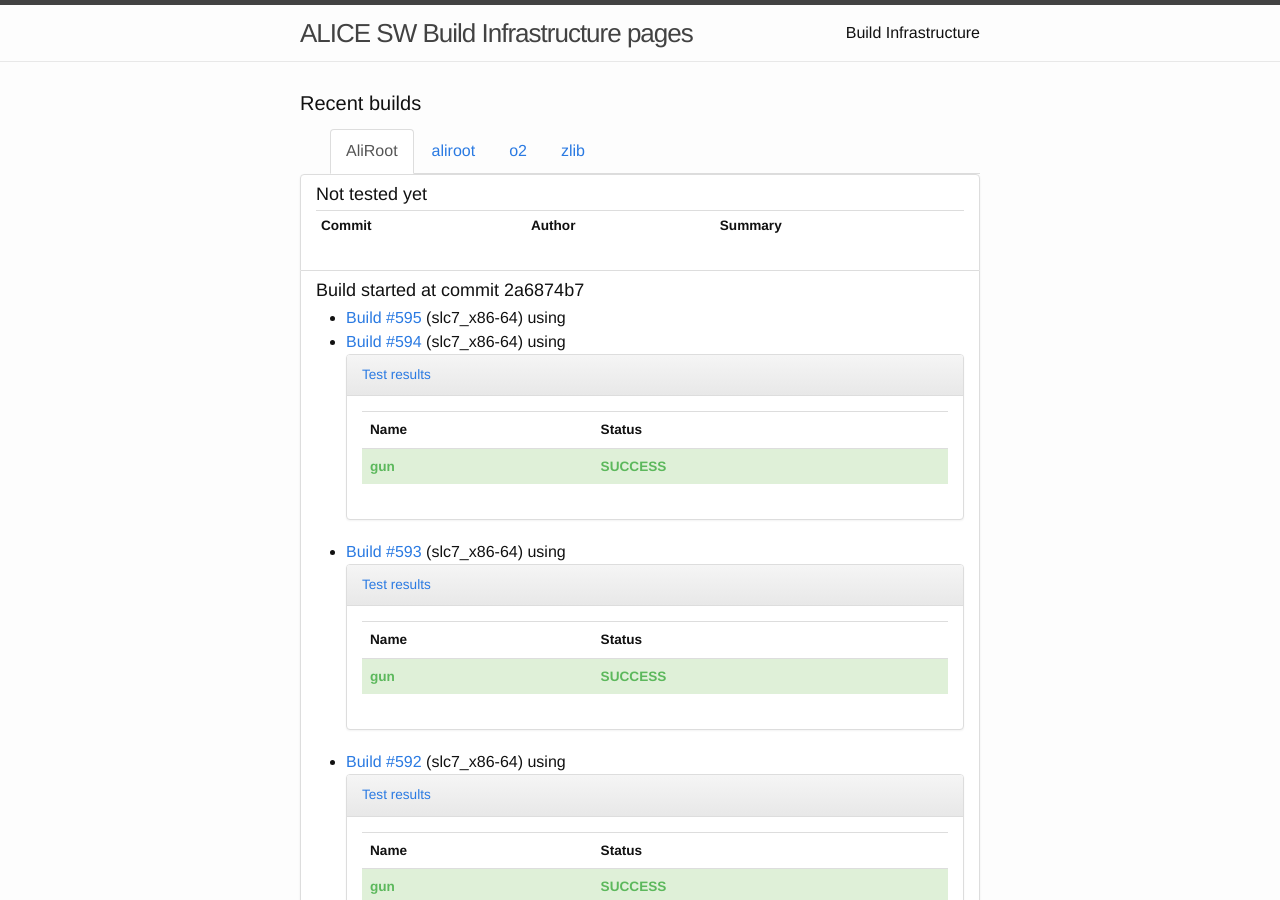
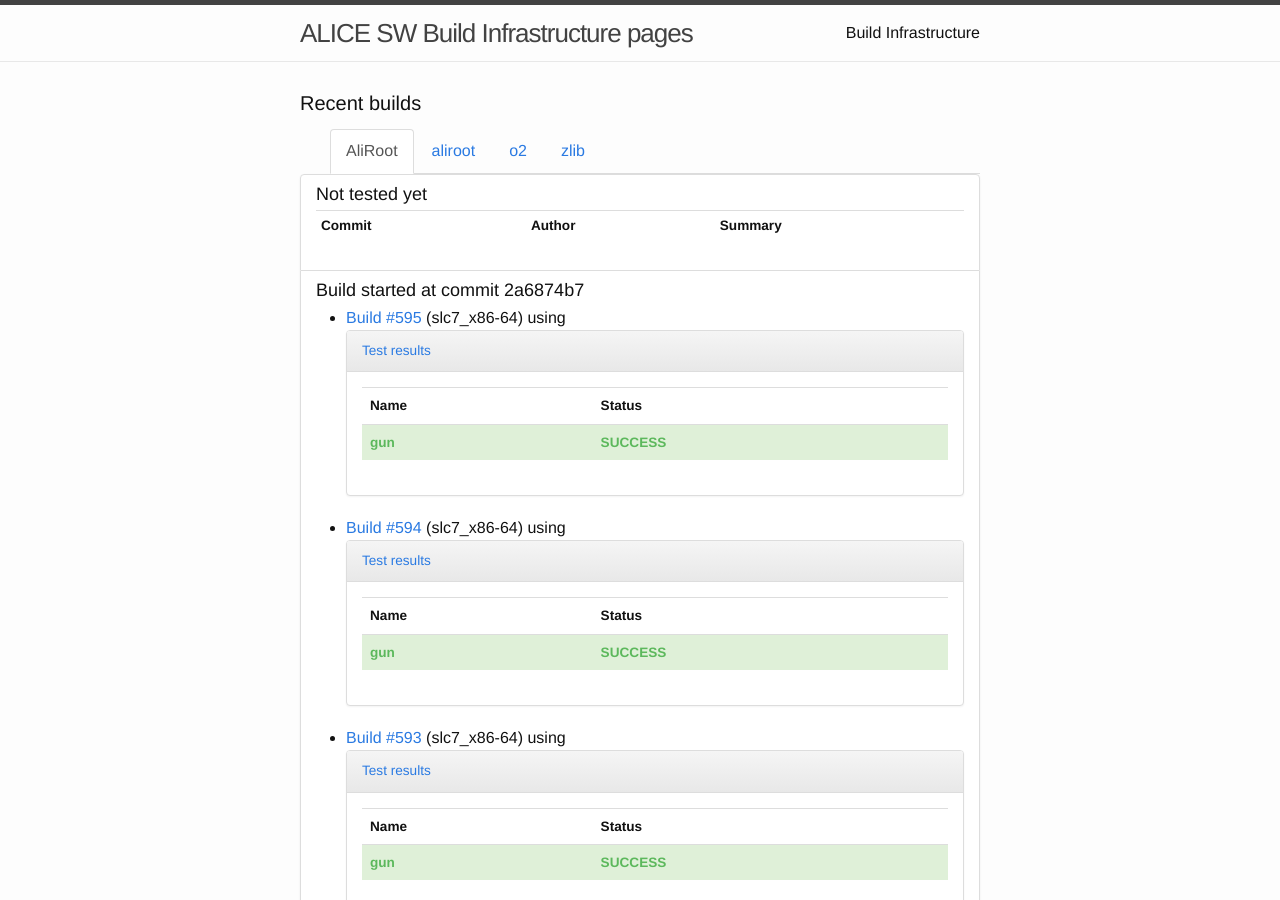
Before and after one commit to alisw/alisw.github.io, a Jekyll site: the page built from index.html, in a window 1280 px wide and 900 px high. Built offline with Jekyll 4.4.1, drawn with Linux system fonts in a browser that asks for light colours; nearby versions of some CDN libraries.

Commit message:
Updated results.

```diff
--- a/_data/tests_status.json
+++ b/_data/tests_status.json
@@ -289,6 +289,18 @@
             }
           } ]
         }
+      }, {
+        "key" : "595",
+        "by_name" : {
+          "buckets" : [ {
+            "key" : "gun",
+            "status" : {
+              "buckets" : [ {
+                "key" : "SUCCESS"
+              } ]
+            }
+          } ]
+        }
       } ]
     }
   }
```
